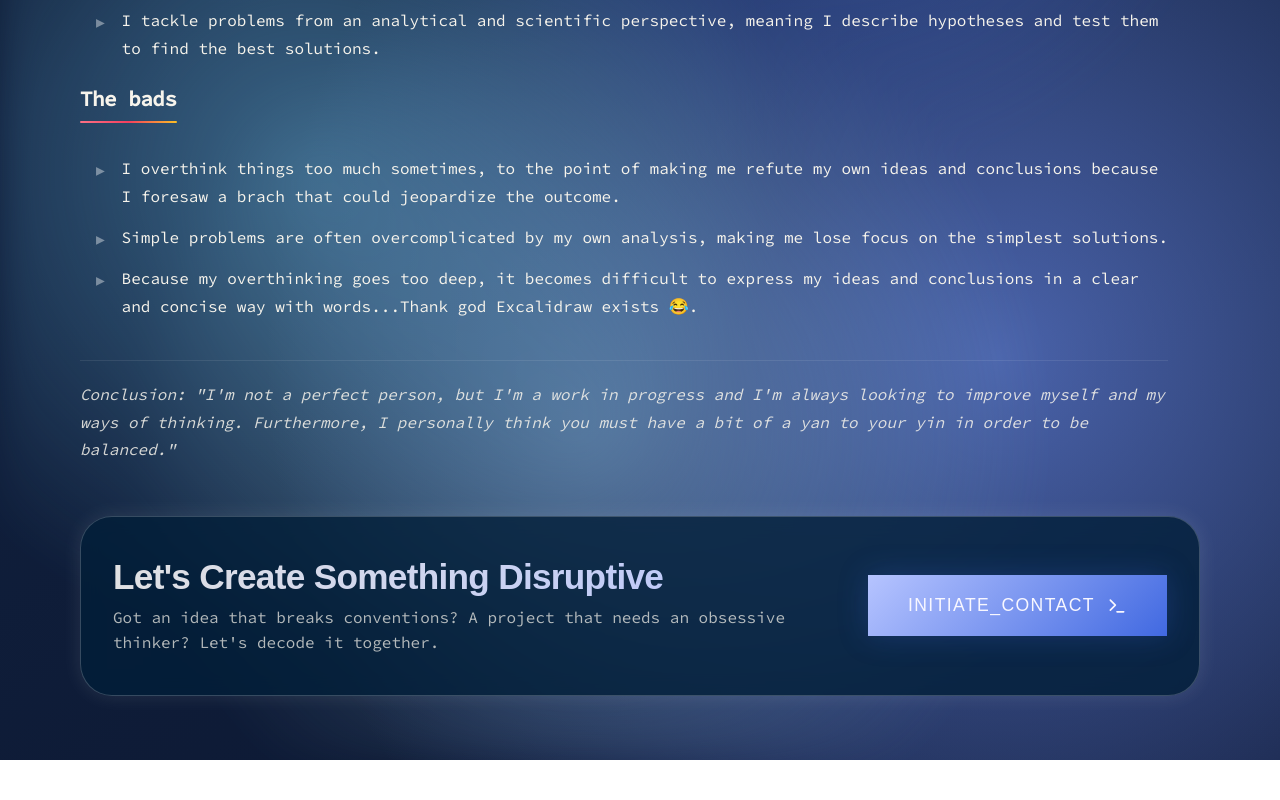
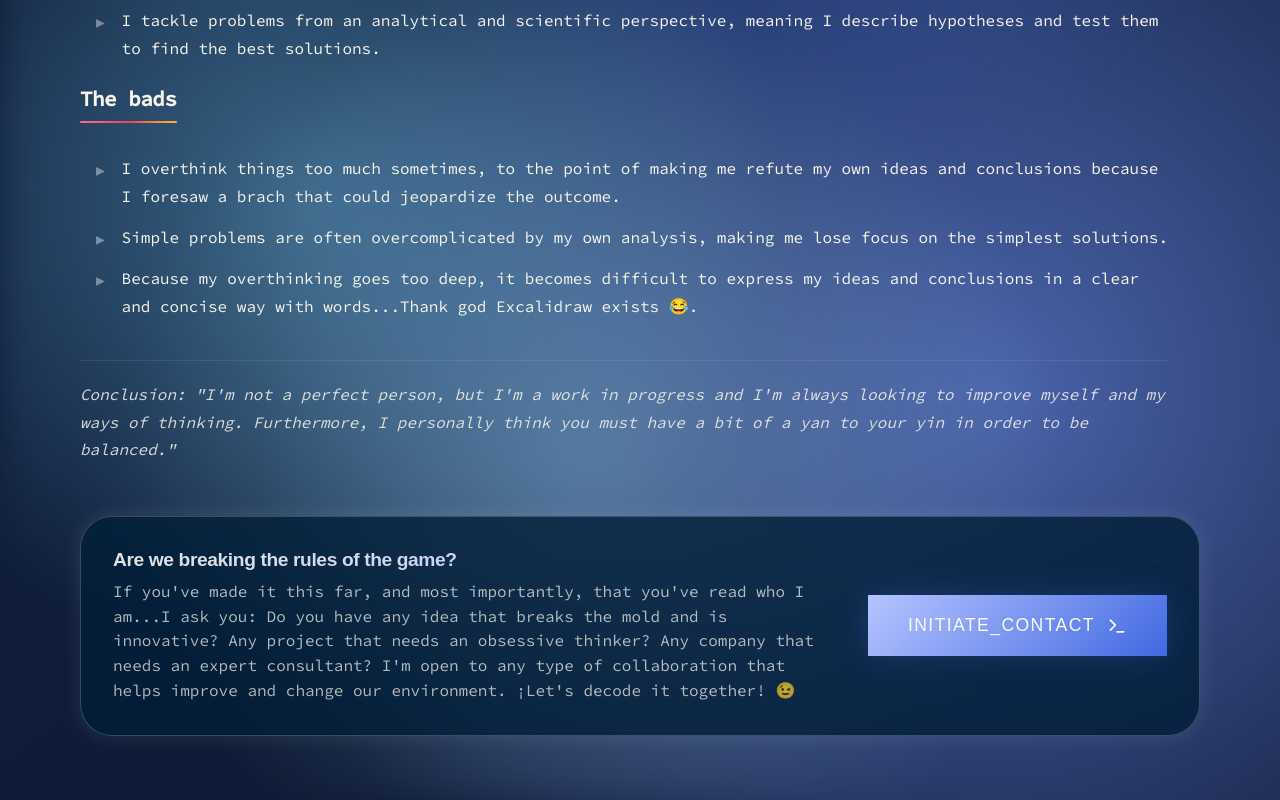
Before and after one commit to wj127/davis_portfolio, a Next.js app: page /about-me in a window 1280 px wide. Shown: the part 1073-1873 px from the top of the page. Before the commit the page ends 1833 px from the top, so only its background shows below. Built offline with nearby package versions, Linux system fonts and the light colour scheme; no server answers; a web font is replaced by a local one.

Commit message:
[Update]: revise call-to-action text in English and Spanish for clarity and engagement, add small hint in contact dialog for user guidance, and adjust font sizes in styles for better readability

```diff
--- a/messages/en.json
+++ b/messages/en.json
@@ -79,8 +79,8 @@
       "conclusion": "Conclusion: \"I am far from being the perfect leader or the perfect companion, but one thing I can tell you right now is that I've learned from my mistakes in the past and by observing other true leaders and mentors in my past experiences. I'm always the first judge of my own actions, always admitting my mistakes and having an open mind to learn from others. As the Duke Letto (House Atreides) said: 'A great man doesn't seek to lead; he's called to it. And he answers'\""
     },
     "cta": {
-      "heading": "Let's Create Something Disruptive",
-      "description": "Got an idea that breaks conventions? A project that needs an obsessive thinker? Let's decode it together.",
+      "heading": "Are we breaking the rules of the game?",
+      "description": "If you've made it this far, and most importantly, that you've read who I am...I ask you: Do you have any idea that breaks the mold and is innovative? Any project that needs an obsessive thinker? Any company that needs an expert consultant? I'm open to any type of collaboration that helps improve and change our environment. ¡Let's decode it together! 😉",
       "button": "INITIATE_CONTACT"
     }
   },
@@ -99,6 +99,7 @@
     "sending": "TRANSMITTING...",
     "successMessage": "Transmission successful. Your message has been received and decoded. Expect a response soon.",
     "statusLeft": "CHANNEL: SECURE",
-    "statusRight": "STATUS: OPERATIONAL"
+    "statusRight": "STATUS: OPERATIONAL",
+    "smallHint": "Yes...if you were thinking it, all these small things around the dialog and the texts (like the \"Secure_Handshake_v4.0\" protocol) are fake...just for the sake of the story 😂"
   }
 }
--- a/messages/es.json
+++ b/messages/es.json
@@ -79,8 +79,8 @@
       "conclusion": "Conclusión: \"Estoy lejos de ser el líder perfecto o el compañero perfecto, pero algo que puedo decirte ahora mismo es que he aprendido de mis errores en el pasado y observando a otros verdaderos líderes y mentores en mis experiencias anteriores. Siempre soy el primer juez de mis propias acciones, siempre admitiendo mis errores y teniendo la mente abierta para aprender de los demás. Como dijo el Duque Leto (Casa Atreides): 'Un gran hombre no busca liderar; es llamado a ello. Y responde'\""
     },
     "cta": {
-      "heading": "Creemos Algo Disruptivo",
-      "description": "¿Tienes una idea que rompe moldes? ¿Un proyecto que necesita un pensador obsesivo? Decodifiquémoslo juntos.",
+      "heading": "¿Rompemos las reglas del juego?",
+      "description": "Si has llegado hasta aquí, y lo más importante, que hayas leído quién soy...te pregunto: ¿Tienes alguna idea que rompa los moldes y sea innovadora? ¿Algún proyecto que necesite un pensador obsesivo? ¿Alguna empresa que necesite un consultor experto? Estoy abierto a cualquier tipo de colaboración que ayude a mejorar y cambiar nuestro entorno. ¡Decodifiquémoslo juntos! 😉",
       "button": "INICIAR_CONTACTO"
     }
   },
@@ -99,6 +99,7 @@
     "sending": "TRANSMITIENDO...",
     "successMessage": "Transmisión exitosa. Tu mensaje ha sido recibido y decodificado. Espera una respuesta pronto.",
     "statusLeft": "CANAL: SEGURO",
-    "statusRight": "ESTADO: OPERATIVO"
+    "statusRight": "ESTADO: OPERATIVO",
+    "smallHint": "Sí...si te lo estabas preguntando, todas estas pequeñas cosas alrededor del diálogo y los textos (como el protocolo \"Handshake_Seguro_v4.0\") son falsos...son solo para darle el toque de realismo a la historia 😂"
   }
 }
--- a/src/app/about-me/about-me.module.scss
+++ b/src/app/about-me/about-me.module.scss
@@ -260,7 +260,7 @@
   }
 
   .ctaHeading {
-    font-size: clamp(1.8rem, 3vw, 2.2rem);
+    font-size: clamp(1rem, 1.5vw, 1.5rem);
   }
 
   .ctaDescription {
--- a/src/app/about-me/contact-dialog/contact-dialog.module.scss
+++ b/src/app/about-me/contact-dialog/contact-dialog.module.scss
@@ -132,6 +132,14 @@
   color: #ffb4ab;
 }
 
+.smallHint {
+  font-family: var(--font-source-code-pro), 'Source Code Pro', monospace;
+  font-size: 0.5625rem;
+  color: #777777;
+  letter-spacing: 0.02em;
+  margin-top: 0.5rem;
+}
+
 .footer {
   display: flex;
   flex-direction: column;
--- a/src/app/about-me/contact-dialog/contact-dialog.tsx
+++ b/src/app/about-me/contact-dialog/contact-dialog.tsx
@@ -68,6 +68,7 @@ const ContactFormContent = ({ colors }: { colors: ContactDialogProps['colors'] }
           required
         />
         {state?.errors?.message && <span className={styles.error}>{state.errors.message[0]}</span>}
+        <span className={styles.smallHint}>{translations('smallHint')}</span>
       </div>
 
       {state && !state.success && !state.errors && <span className={styles.error}>{state.message}</span>}
```
